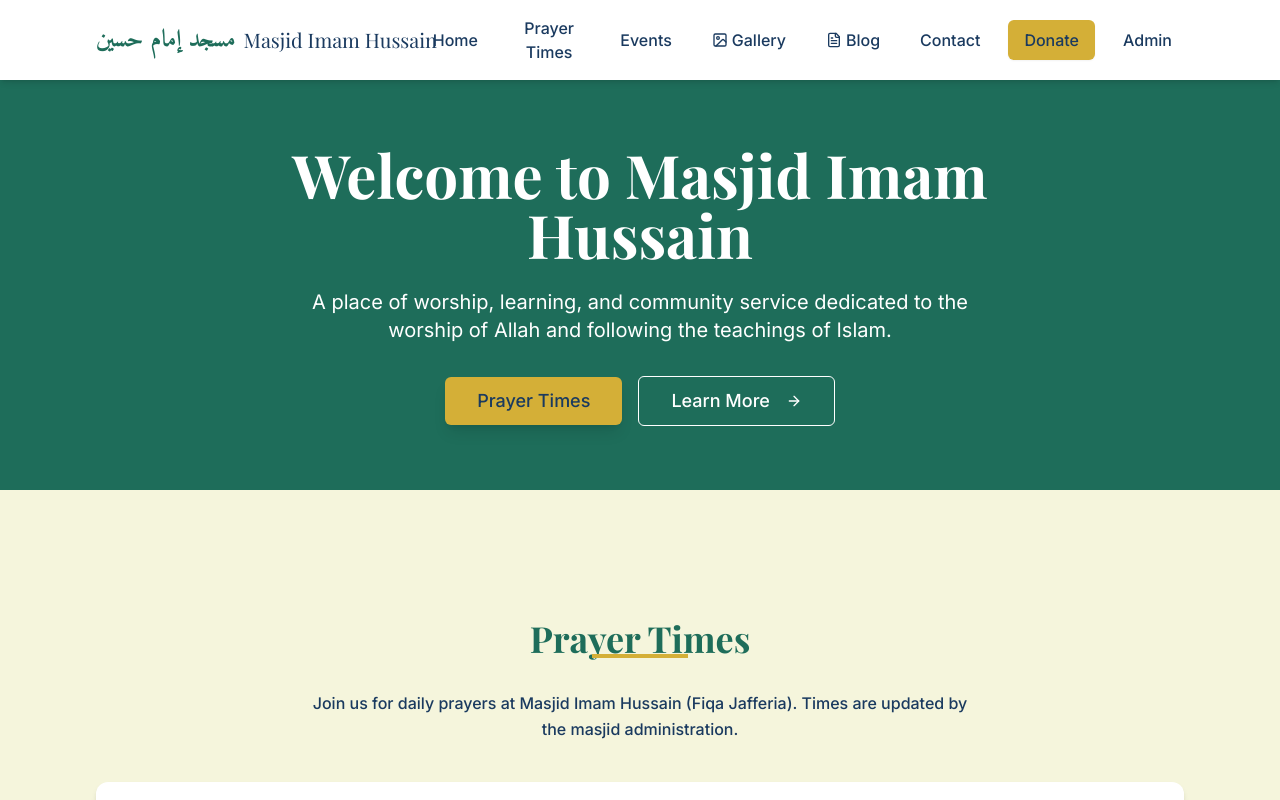
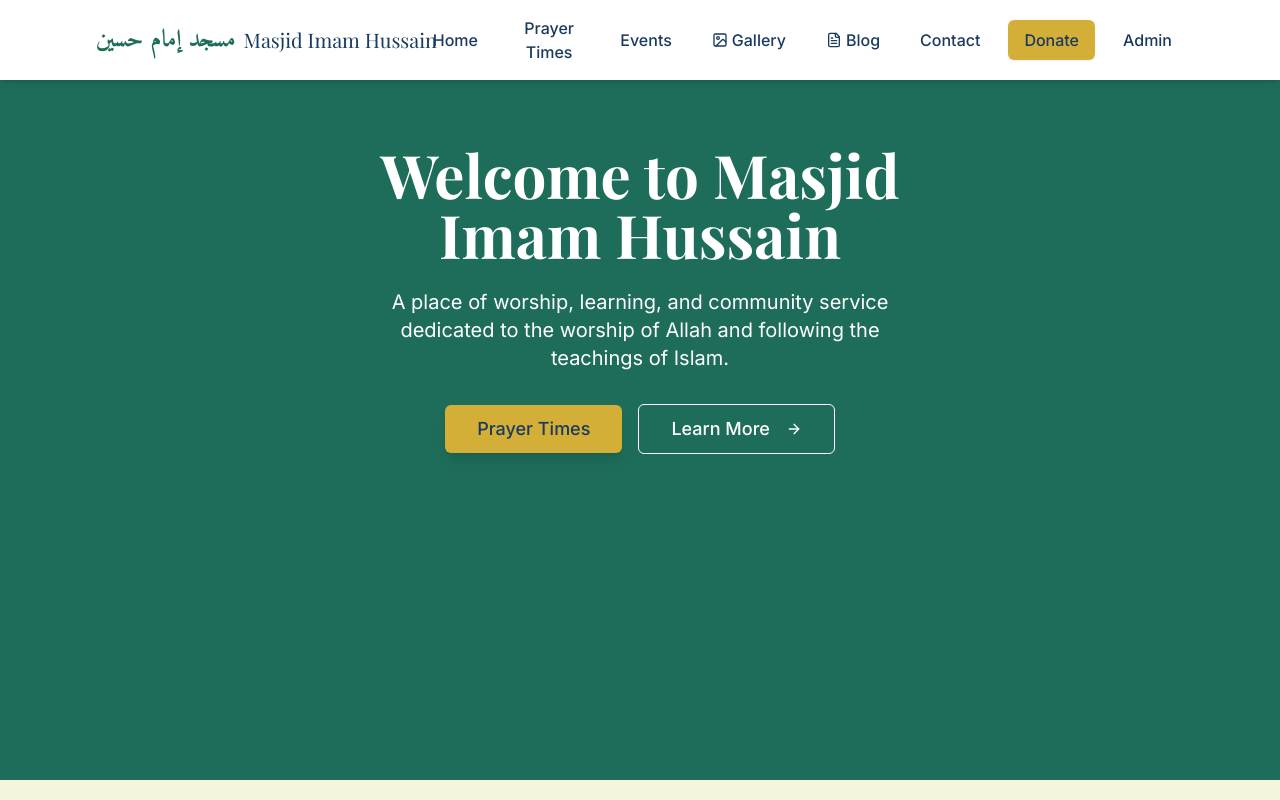
Before and after one commit to basharat720/masjid-harmony-web, a React (Vite) app: page / in a window 1280 px wide. Shown: the top 800 px of the page. Built offline with nearby package versions, Linux system fonts and the light colour scheme; no server answers; the database is empty.

Commit message:
Fix: Adjust Hero component styling
Adjust the width and height of the welcome section.

```diff
--- a/src/components/Hero.tsx
+++ b/src/components/Hero.tsx
@@ -5,16 +5,16 @@ import { Button } from "@/components/ui/button";
 
 const Hero = () => {
   return (
-    <div className="relative bg-masjid-primary text-white overflow-hidden">
+    <div className="relative bg-masjid-primary text-white overflow-hidden h-[600px] md:h-[650px] lg:h-[700px]">
       {/* Decorative Islamic pattern overlay */}
       <div className="absolute inset-0 islamic-pattern bg-masjid-primary opacity-10"></div>
 
       <div className="relative section-container">
-        <div className="text-center max-w-3xl mx-auto">
+        <div className="text-center max-w-2xl mx-auto">
           <h1 className="text-4xl md:text-5xl lg:text-6xl font-display font-bold text-white mb-6 animate-fade-in">
             Welcome to Masjid Imam Hussain
           </h1>
-          <p className="text-lg md:text-xl text-white mb-8 animate-slide-up max-w-2xl mx-auto">
+          <p className="text-lg md:text-xl text-white mb-8 animate-slide-up max-w-xl mx-auto">
             A place of worship, learning, and community service dedicated to the worship of Allah and following the teachings of Islam.
           </p>
           <div className="flex flex-col sm:flex-row items-center justify-center gap-4">
```
